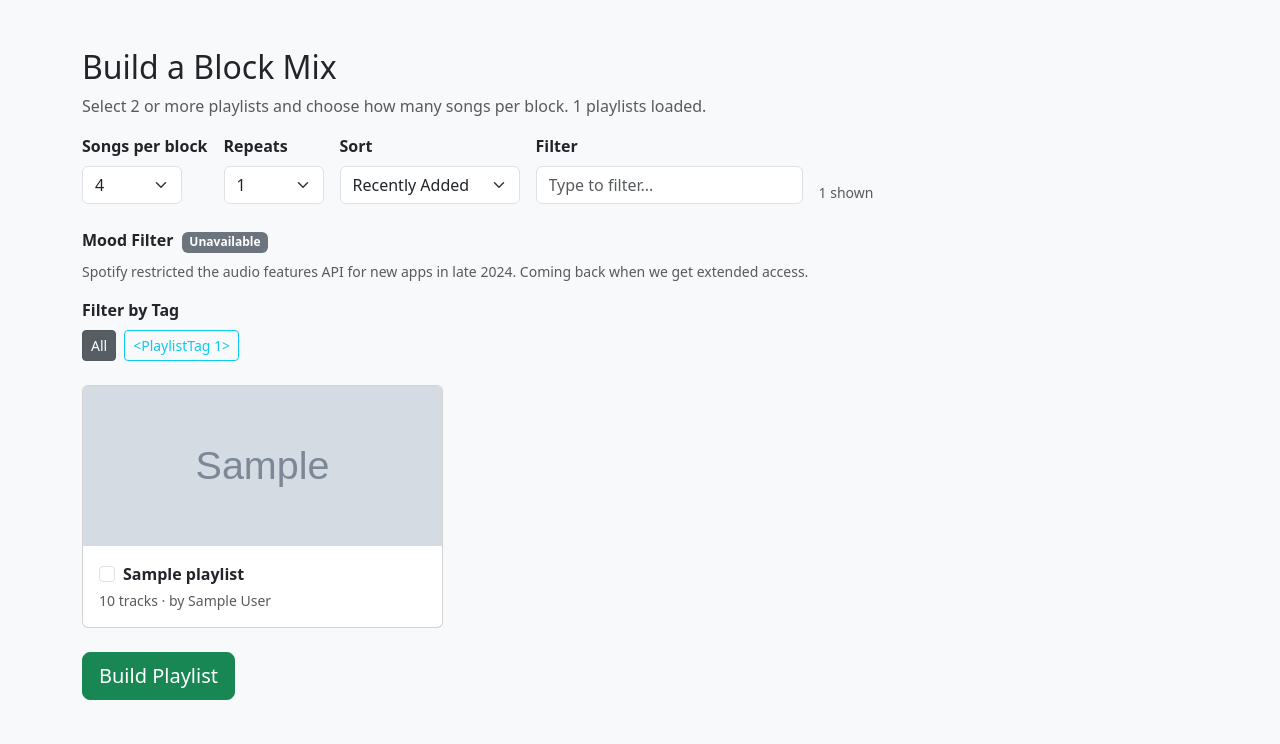
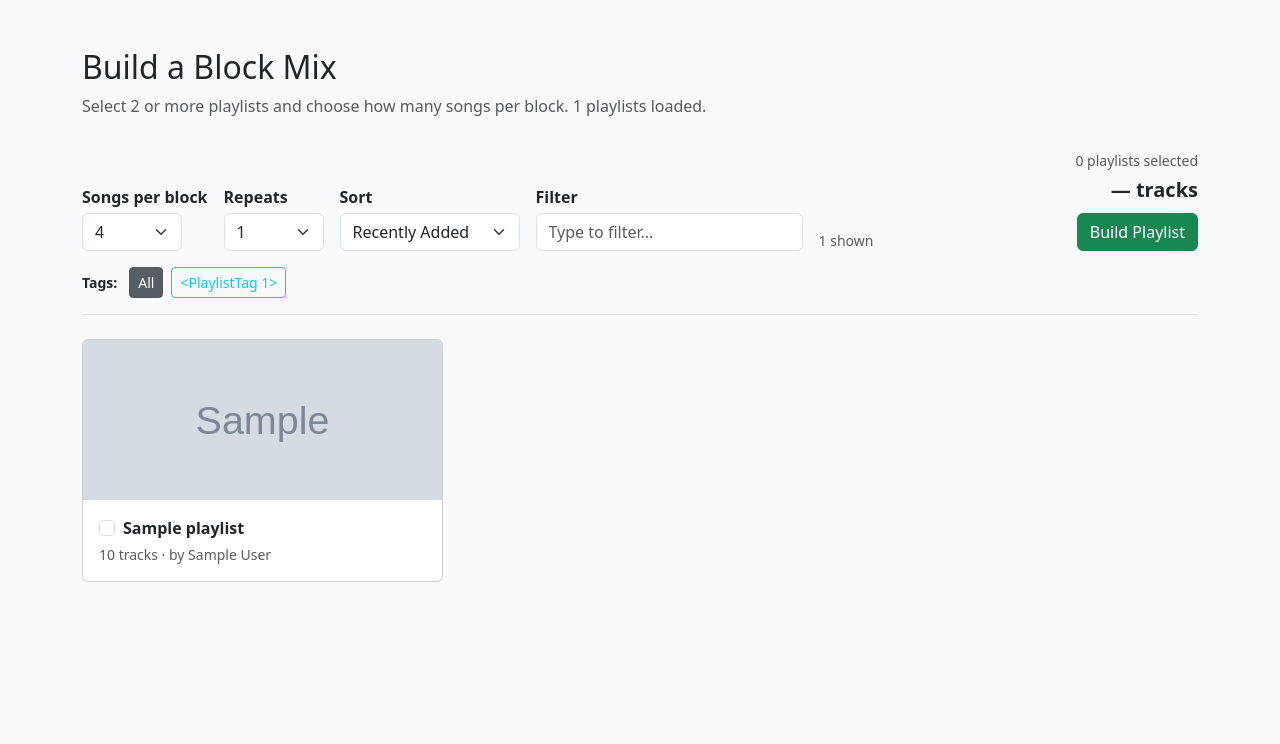
Before and after one commit to CoryBerry/Spotify_Playlist_Magic, a Flask app: template templates/spotify_playlists.html in a window 1280 px wide. Shown: the part 56-800 px from the top of the page. Run offline with Flask 3, Linux system fonts and the light colour scheme; tables that the repository leaves empty hold one stand-in row (values such as "Sample post"); the template is opened without the code that fills it: values that come from a table or form of the project are taken from there, most other values are stand-ins (such as "Sample title", 1, 10 or a date in 2020); grey boxes marked "Sample" are stand-in pictures.

Commit message:
Sticky toolbar, live track count, bulk tag in Block Mix and Manage
- Block Mix: sticky toolbar floats below navbar, tracks count updates live
  (playlists × block_size × repeats), mood filter removed, Build button
  moved into toolbar, tag filter buttons consolidated in toolbar
- Manage: bulk tag input/button added to toolbar, enabled when rows selected

Co-Authored-By: Claude Sonnet 4.6 <noreply@anthropic.com>

```diff
--- a/templates/spotify_playlists.html
+++ b/templates/spotify_playlists.html
@@ -8,10 +8,12 @@
 
   <form method="POST" action="/spotify/build">
 
-    <div class="row align-items-end mb-4 g-3">
+    <!-- Sticky toolbar -->
+    <div class="sticky-top bg-light py-3 border-bottom mb-4" style="top: 56px; z-index: 100;">
+      <div class="row align-items-end g-3">
         <div class="col-auto">
-        <label class="form-label fw-bold">Songs per block</label>
-        <select name="block_size" class="form-select" style="width: 100px;">
+          <label class="form-label fw-bold mb-1">Songs per block</label>
+          <select name="block_size" id="blockSize" class="form-select" style="width: 100px;">
             <option value="2">2</option>
             <option value="3">3</option>
             <option value="4" selected>4</option>
@@ -20,8 +22,8 @@
           </select>
         </div>
         <div class="col-auto">
-        <label class="form-label fw-bold">Repeats</label>
-        <select name="repeats" class="form-select" style="width: 100px;">
+          <label class="form-label fw-bold mb-1">Repeats</label>
+          <select name="repeats" id="repeats" class="form-select" style="width: 100px;">
             <option value="1" selected>1</option>
             <option value="2">2</option>
             <option value="3">3</option>
@@ -33,7 +35,7 @@
           </select>
         </div>
         <div class="col-auto">
-        <label class="form-label fw-bold">Sort</label>
+          <label class="form-label fw-bold mb-1">Sort</label>
           <select id="sortSelect" class="form-select" style="width: 180px;">
             <option value="recent">Recently Added</option>
             <option value="az">A → Z</option>
@@ -43,32 +45,32 @@
           </select>
         </div>
         <div class="col-md-3">
-        <label class="form-label fw-bold">Filter</label>
+          <label class="form-label fw-bold mb-1">Filter</label>
           <input type="text" id="playlistFilter" class="form-control" placeholder="Type to filter...">
         </div>
         <div class="col-auto">
-        <span id="visibleCount" class="text-muted small"></span>
+          <span id="visibleCount" class="text-muted small d-block"></span>
         </div>
+        <div class="col-auto ms-auto text-end">
+          <div class="text-muted small mb-1" id="trackCountLabel">0 playlists selected</div>
+          <div class="fw-bold fs-5" id="trackCountTotal">— tracks</div>
+          <button type="submit" class="btn btn-success mt-2">Build Playlist</button>
         </div>
-
-    <!-- Mood filter — disabled, Spotify restricted audio-features API for new apps -->
-    <div class="mb-3">
-      <label class="form-label fw-bold d-block">Mood Filter <span class="badge bg-secondary ms-1">Unavailable</span></label>
-      <div class="text-muted small">Spotify restricted the audio features API for new apps in late 2024. Coming back when we get extended access.</div>
       </div>
 
       <!-- Tag filter -->
       {% if all_tags %}
-    <div class="mb-4">
-      <label class="form-label fw-bold d-block">Filter by Tag</label>
-      <div class="d-flex flex-wrap gap-2">
+      <div class="mt-3 d-flex flex-wrap gap-2 align-items-center">
+        <span class="fw-bold small me-1">Tags:</span>
         <button type="button" class="btn btn-sm btn-secondary tag-filter-btn active" data-tag="">All</button>
         {% for tag in all_tags %}
           <button type="button" class="btn btn-sm btn-outline-info tag-filter-btn" data-tag="{{ tag }}">{{ tag }}</button>
         {% endfor %}
       </div>
+      {% endif %}
     </div>
-    {% endif %}
+
+    <input type="hidden" name="mood" value="none">
 
     <div class="row row-cols-1 row-cols-md-3 g-3 mb-4" id="playlistGrid">
       {% for playlist in playlists %}
@@ -83,7 +85,7 @@
             {% endif %}
             <div class="card-body">
               <div class="form-check">
-                <input class="form-check-input" type="checkbox" name="playlist_ids" value="{{ playlist.id }}" id="pl_{{ playlist.id }}">
+                <input class="form-check-input playlist-check" type="checkbox" name="playlist_ids" value="{{ playlist.id }}" id="pl_{{ playlist.id }}">
                 <input type="hidden" name="name_{{ playlist.id }}" value="{{ playlist.name }}">
                 <label class="form-check-label fw-bold" for="pl_{{ playlist.id }}">{{ playlist.name }}</label>
               </div>
@@ -110,26 +112,40 @@
       {% endfor %}
     </div>
 
-    <button type="submit" class="btn btn-success btn-lg">Build Playlist</button>
   </form>
 
 {% endblock %}
 
 {% block scripts %}
   <script>
-    const grid   = document.getElementById("playlistGrid");
-    const filter = document.getElementById("playlistFilter");
-    const sorter = document.getElementById("sortSelect");
+    const grid    = document.getElementById("playlistGrid");
+    const filter  = document.getElementById("playlistFilter");
+    const sorter  = document.getElementById("sortSelect");
     const counter = document.getElementById("visibleCount");
+    const blockSizeEl  = document.getElementById("blockSize");
+    const repeatsEl    = document.getElementById("repeats");
+    const trackLabel   = document.getElementById("trackCountLabel");
+    const trackTotal   = document.getElementById("trackCountTotal");
 
     function getCards() {
       return [...grid.querySelectorAll(".playlist-card")];
     }
 
+    function updateTrackCount() {
+      const checked    = [...document.querySelectorAll(".playlist-check:checked")].length;
+      const blockSize  = parseInt(blockSizeEl.value);
+      const repeats    = parseInt(repeatsEl.value);
+      const total      = checked * blockSize * repeats;
+      trackLabel.textContent = checked + " playlist" + (checked !== 1 ? "s" : "") + " selected";
+      trackTotal.textContent = checked > 0 ? total + " tracks" : "— tracks";
+    }
+
     function applyFilter() {
       const term = filter.value.toLowerCase();
       getCards().forEach(card => {
-        card.style.display = card.dataset.name.includes(term) ? "" : "none";
+        const nameMatch = card.dataset.name.includes(term);
+        const tagMatch  = !activeTag || card.dataset.tags.split(",").includes(activeTag);
+        card.style.display = (nameMatch && tagMatch) ? "" : "none";
       });
       updateCount();
     }
@@ -138,11 +154,11 @@
       const val   = sorter.value;
       const cards = getCards();
       cards.sort((a, b) => {
-        if (val === "az")     return a.dataset.name.localeCompare(b.dataset.name);
-        if (val === "za")     return b.dataset.name.localeCompare(a.dataset.name);
-        if (val === "most")   return b.dataset.tracks - a.dataset.tracks;
-        if (val === "least")  return a.dataset.tracks - b.dataset.tracks;
-        return a.dataset.order - b.dataset.order; // "recent" = original Spotify order
+        if (val === "az")    return a.dataset.name.localeCompare(b.dataset.name);
+        if (val === "za")    return b.dataset.name.localeCompare(a.dataset.name);
+        if (val === "most")  return b.dataset.tracks - a.dataset.tracks;
+        if (val === "least") return a.dataset.tracks - b.dataset.tracks;
+        return a.dataset.order - b.dataset.order;
       });
       cards.forEach(card => grid.appendChild(card));
       updateCount();
@@ -155,6 +171,11 @@
 
     filter.addEventListener("input", applyFilter);
     sorter.addEventListener("change", () => { applySort(); applyFilter(); });
+    blockSizeEl.addEventListener("change", updateTrackCount);
+    repeatsEl.addEventListener("change", updateTrackCount);
+    grid.addEventListener("change", e => {
+      if (e.target.classList.contains("playlist-check")) updateTrackCount();
+    });
 
     // Tag filter
     let activeTag = "";
@@ -167,18 +188,7 @@
       });
     });
 
-    // Override applyFilter to also respect activeTag
-    const originalApplyFilter = applyFilter;
-    function applyFilter() {
-      const term = filter.value.toLowerCase();
-      getCards().forEach(card => {
-        const nameMatch = card.dataset.name.includes(term);
-        const tagMatch  = !activeTag || card.dataset.tags.split(",").includes(activeTag);
-        card.style.display = (nameMatch && tagMatch) ? "" : "none";
-      });
     updateCount();
-    }
-
-    updateCount();
+    updateTrackCount();
   </script>
 {% endblock %}
```
Also changed, not shown: templates/spotify_manage.html (+35 -3 lines). Lines whose indentation alone changed are shown as unchanged.
